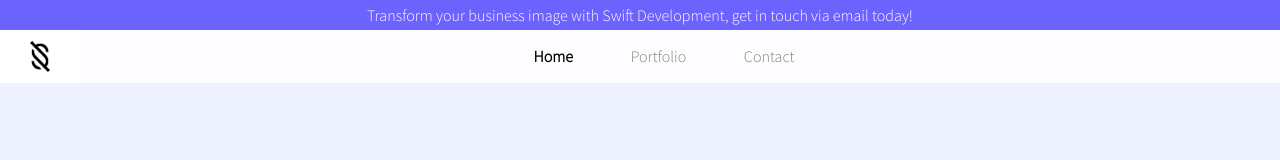
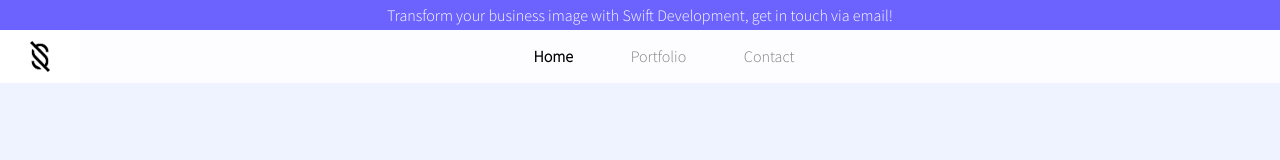
Before and after one commit to harleyswift1/landing_page_1, a React (Create React App) app: page / in a window 1280 px wide. Shown: the top 160 px of the page. Built offline with nearby package versions, Linux system fonts and the light colour scheme.

Commit message:
Changed info bar

```diff
--- a/src/components/InfoBar/InfoBar.js
+++ b/src/components/InfoBar/InfoBar.js
@@ -2,6 +2,6 @@ import "./InfoBar.css"
 
 export default function InfoBar() {
     return(<span className={"info-bar"}>
-        <p>Transform your business image with Swift Development, get in touch via email today!</p>
+        <p>Transform your business image with Swift Development, get in touch via email!</p>
     </span>)
 }
```
